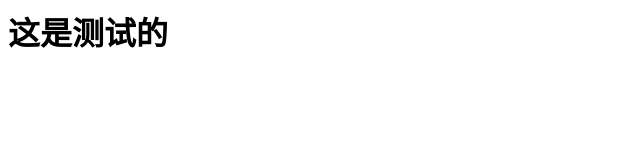
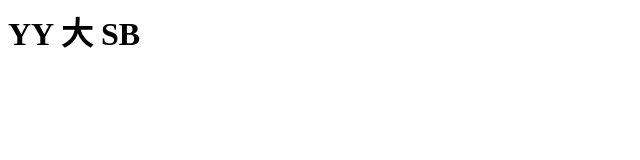
Before and after one commit to Djiachi/iecas, a plain HTML site: page index.html in a window 1280 px wide. Shown: the whole page, without its empty margins (0-640 px from the left). Drawn offline with Linux system fonts and the light colour scheme.

Commit message:
Update index.html

```diff
--- a/index.html
+++ b/index.html
@@ -1 +1 @@
-<h1>这是测试的</h1>
+<h1>YY  大  SB</h1>
```
